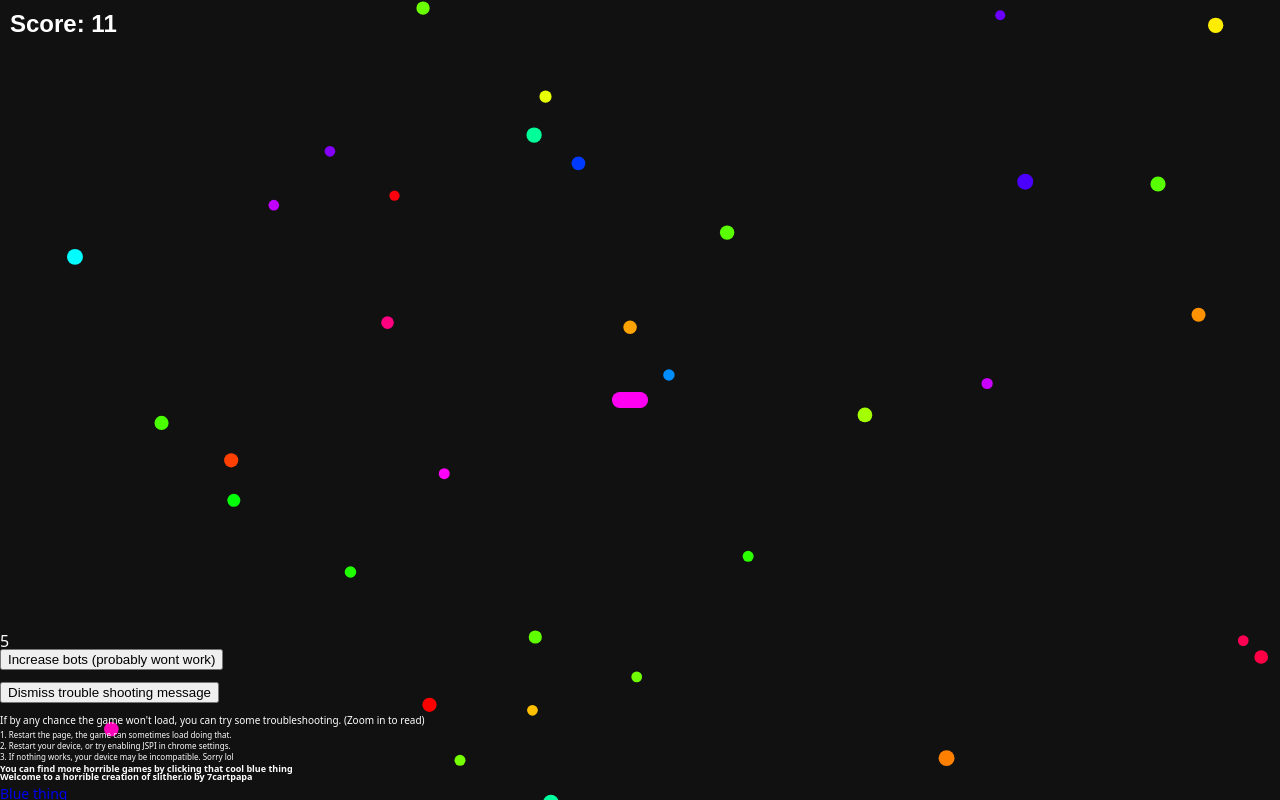
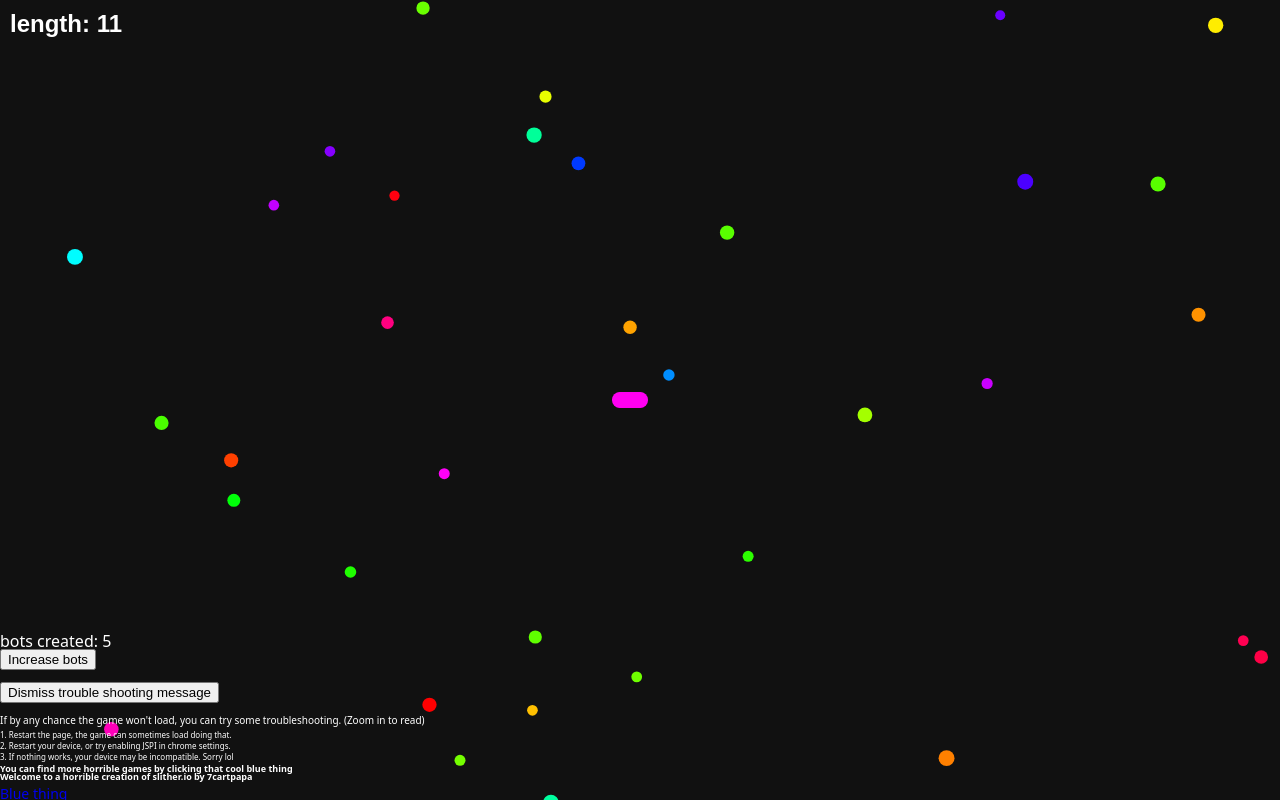
Before and after one commit to 7granddadfacereveal/slither.io, a plain HTML site: page index.html in a window 1280 px wide. Drawn offline with Linux system fonts and the light colour scheme.

Commit message:
Update index.html

```diff
--- a/index.html
+++ b/index.html
@@ -43,7 +43,7 @@
 </head>
 <body>
   <div class="scoreboard">
-    <span id="score">Score: 10</span>
+    <span id="score">length: 10</span>
   </div>
 
   <canvas id="game"></canvas>
@@ -76,14 +76,23 @@
   </div>
 
   <div style="margin-top: -80px">
-    <button onclick="INCREASE_BOTS()">Increase bots (probably wont work)</button>
-    <p id="botpercentage" style="color:white; font-family: sans; margin-top: -40px">5</p>
+    <button onclick="INCREASE_BOTS()">Increase bots</button>
+    <p id="botpercentage" style="color:white; font-family: sans; margin-top: -40px">bots created: 5</p>
   </div>
 
   <script>
+    let stopalert = false
     function INCREASE_BOTS() {
+      if (stopalert == false) {
+        if (BOT_COUNT == 99) {
+        alert("WARNING: You are about to enter the lag area, i suggest that you shouldnt go higher than 100, or your game WILL crash, or just be very laggy.")
+        stopalert = true
+        return;
+      }
+      }
       BOT_COUNT += 1;
-      document.getElementById("botpercentage").innerHTML = BOT_COUNT;
+      bots.push(CREATE_BOT(BOT_COUNT - 1));
+      document.getElementById("botpercentage").innerHTML = `bots created: ${BOT_COUNT}`;
     }
 
     function HIDE_TROUBLESHOOT() {
@@ -99,7 +108,7 @@
     const WORLD_SIZE = 9000;
     let BOT_COUNT = 5;
     const ATTACK_CHANCE = 0.01;
-    const AVOID_RADIUS = 3;
+    const AVOID_RADIUS = 10;
 
     let mouse = { x: canvas.width / 2, y: canvas.height / 2 };
     let camera = { x: 0, y: 0 };
@@ -168,7 +177,7 @@
     }
 
     function UPDATE_SCORE() {
-      document.getElementById('score').textContent = `Score: ${snakeLength}`;
+      document.getElementById('score').textContent = `length: ${snakeLength}`;
     }
 
     function DROP_ORBS(trail, color) {
```
